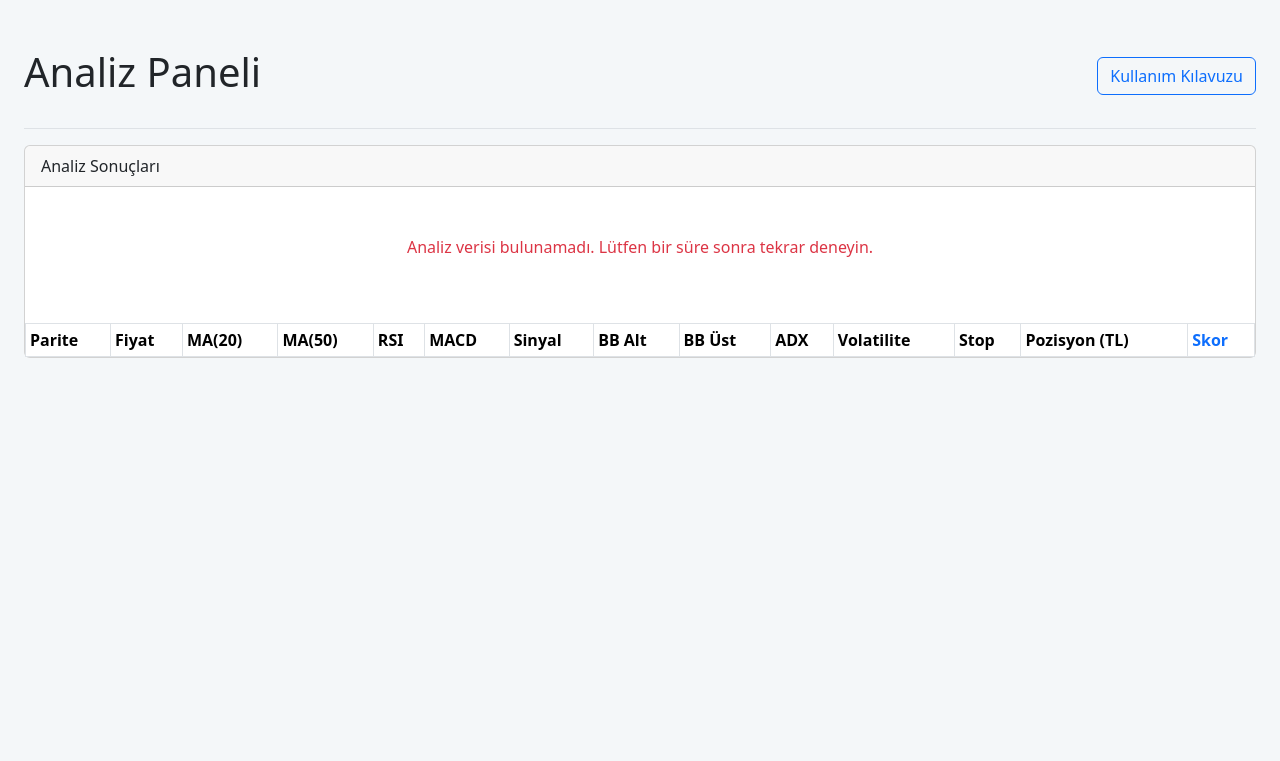
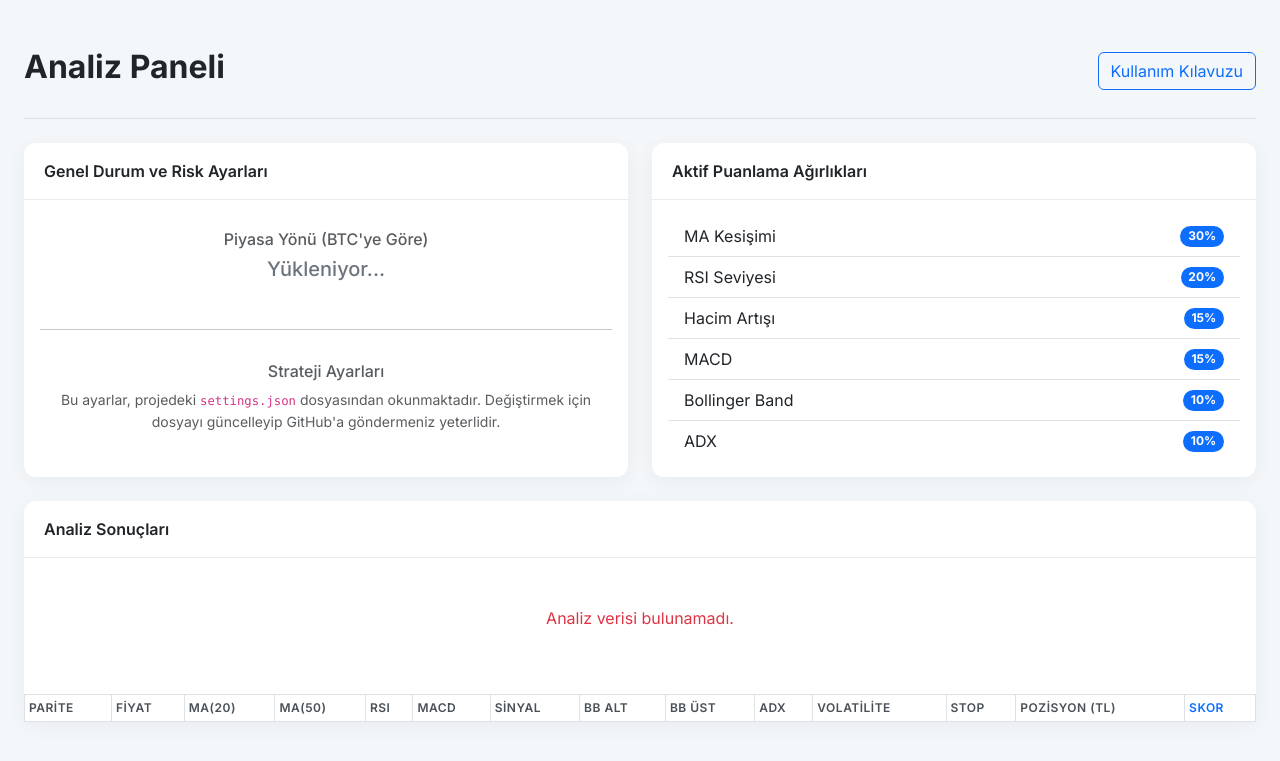
Before and after one commit to Gunebakan06/kripto-analiz-paneli, a Flask app: page / in a window 1280 px wide. Shown: the top 761 px of the page. Run offline with Flask 3, Linux system fonts and the light colour scheme; data that the repository does not hold is empty.

Commit message:
GitHub Actions ve Render mimarisine geçiş

```diff
--- a/templates/dashboard.html
+++ b/templates/dashboard.html
@@ -5,24 +5,113 @@
     <meta name="viewport" content="width=device-width, initial-scale=1.0">
     <title>Dinamik Kripto Analiz Paneli</title>
     <link href="https://cdn.jsdelivr.net/npm/bootstrap@5.3.3/dist/css/bootstrap.min.css" rel="stylesheet">
+    <link rel="preconnect" href="https://fonts.googleapis.com">
+    <link rel="preconnect" href="https://fonts.gstatic.com" crossorigin>
+    <link href="https://fonts.googleapis.com/css2?family=Inter:wght@400;500;600;700&display=swap" rel="stylesheet">
     <style>
-        body { background-color: #f4f7f9; }
-        .main-header { display: flex; justify-content: space-between; align-items: center; padding: 1.5rem 0; margin-bottom: 1rem; border-bottom: 1px solid #dee2e6; }
-        #loading-indicator { display: block; }
-        #error-indicator { display: none; }
+        body {
+            background-color: #f4f7f9;
+            font-family: 'Inter', sans-serif;
+        }
+        .card {
+            border: none;
+            border-radius: 0.75rem;
+            box-shadow: 0 4px 20px rgba(0, 0, 0, 0.05);
+            height: 100%;
+        }
+        .card-header {
+            background-color: transparent;
+            border-bottom: 1px solid #e9ecef;
+            padding: 1rem 1.25rem;
+            font-weight: 600;
+            font-size: 1.0rem;
+            color: #212529;
+        }
+        .table-hover tbody tr:hover {
+            background-color: #eef2f5;
+        }
+        .main-header {
+            display: flex;
+            justify-content: space-between;
+            align-items: center;
+            padding: 1.5rem 0;
+            margin-bottom: 1.5rem;
+            border-bottom: 1px solid #dee2e6;
+        }
+        .main-header h1 {
+            font-weight: 700;
+            font-size: 2rem;
+        }
+        .table thead th {
+            text-align: left;
+            font-size: 0.75rem;
+            font-weight: 600;
+            text-transform: uppercase;
+            letter-spacing: 0.5px;
+            color: #495057;
+            vertical-align: middle;
+        }
+        .table td {
+             font-size: 0.85rem;
+             vertical-align: middle;
+        }
+        .settings-card .card-body {
+            display: flex;
+            flex-direction: column;
+            justify-content: center;
+        }
     </style>
 </head>
 <body>
+
 <div class="container-fluid px-4 py-4">
+
+    <!-- ANA BAŞLIK VE KILAVUZ LİNKİ -->
     <div class="main-header">
         <h1>Analiz Paneli</h1>
         <a href="/guide" class="btn btn-outline-primary">Kullanım Kılavuzu</a>
     </div>
+
+    <!-- KONTROL PANELLERİ (ÜSTTE VE SİMETRİK) -->
+    <div class="row g-4 mb-4">
+        <!-- SOL SÜTUN: Piyasa Durumu ve Risk Yönetimi -->
+        <div class="col-lg-6">
+            <div class="card settings-card">
+                <div class="card-header">Genel Durum ve Risk Ayarları</div>
+                <div class="card-body">
+                    <div class="text-center mb-4">
+                        <h6 class="text-muted">Piyasa Yönü (BTC'ye Göre)</h6>
+                        <div id="market-status-text" class="h5 mt-2 text-secondary">Yükleniyor...</div>
+                    </div>
+                    <hr>
+                    <h6 class="text-muted text-center mt-3">Strateji Ayarları</h6>
+                    <p class="small text-muted text-center">Bu ayarlar, projedeki <code>settings.json</code> dosyasından okunmaktadır. Değiştirmek için dosyayı güncelleyip GitHub'a göndermeniz yeterlidir.</p>
+                </div>
+            </div>
+        </div>
+        <!-- SAĞ SÜTUN: Puanlama Ağırlıkları (Sadece Gösterim) -->
+        <div class="col-lg-6">
+            <div class="card settings-card">
+                <div class="card-header">Aktif Puanlama Ağırlıkları</div>
+                <div class="card-body">
+                    <ul id="weights-list" class="list-group list-group-flush">
+                        <li class="list-group-item d-flex justify-content-between align-items-center">Yükleniyor...</li>
+                    </ul>
+                </div>
+            </div>
+        </div>
+    </div>
+
+    <!-- ANALİZ TABLOSU (TAM GENİŞLİKTE) -->
+    <div class="row">
+        <div class="col-12">
             <div class="card">
-        <div class="card-header">Analiz Sonuçları</div>
+                <div class="card-header">
+                    Analiz Sonuçları
+                </div>
                 <div class="card-body p-0">
                     <div id="loading-indicator" class="text-center p-5"><div class="spinner-border"></div><p class="mt-2">Sonuçlar yükleniyor...</p></div>
-            <div id="error-indicator" class="text-center p-5"><p class="text-danger">Analiz verisi bulunamadı. Lütfen bir süre sonra tekrar deneyin.</p></div>
+                    <div id="error-indicator" style="display: none;" class="text-center p-5"><p class="text-danger">Analiz verisi bulunamadı.</p></div>
                     <div class="table-responsive">
                         <table class="table table-hover table-bordered table-sm m-0">
                             <thead class="text-start">
@@ -31,26 +120,76 @@
                                 </tr>
                             </thead>
                             <tbody id="analysis-table-body" class="text-center align-middle">
-                        <!-- Veriler buraya JavaScript ile eklenecek -->
+                                <!-- Veriler JavaScript ile eklenecek -->
                             </tbody>
                         </table>
                     </div>
                 </div>
             </div>
         </div>
+    </div>
+</div>
+
 <script>
     document.addEventListener('DOMContentLoaded', function() {
+        // Elementleri seçme
         const tbody = document.getElementById('analysis-table-body');
         const loading = document.getElementById('loading-indicator');
         const error = document.getElementById('error-indicator');
+        const marketStatusEl = document.getElementById('market-status-text');
+        const weightsListEl = document.getElementById('weights-list');
 
-        fetch('/get_analysis_data')
+        // Analiz verilerini çekme
+        // DÜZELTME: new URL() kaldırıldı ve göreli yol doğrudan kullanıldı.
+        fetch('results.json?v=' + new Date().getTime())
             .then(response => response.json())
             .then(data => {
                 loading.style.display = 'none';
                 if (data && data.length > 0) {
                     data.sort((a, b) => b.score - a.score);
-                    data.forEach(coin => {
+                    populateTable(data);
+                } else {
+                    error.style.display = 'block';
+                }
+            })
+            .catch(err => {
+                loading.style.display = 'none';
+                error.style.display = 'block';
+                console.error("Analiz verisi çekme hatası:", err);
+            });
+
+        // Ayarları ve Piyasa Durumunu çekmek için app.py'ye yeni bir endpoint eklememiz gerekecek
+        // Şimdilik sadece ayarları göstermek için bir yapı oluşturalım.
+        // Bu, daha sonra geliştirilebilir.
+        // settings.json dosyasını çekip gösterelim:
+        // DÜZELTME: new URL() kaldırıldı ve göreli yol doğrudan kullanıldı.
+        fetch('settings.json')
+             .then(response => response.json())
+             .then(settings => {
+                weightsListEl.innerHTML = ''; // Temizle
+                const weights = {
+                    "MA Kesişimi": settings.weight_ma,
+                    "RSI Seviyesi": settings.weight_rsi,
+                    "Hacim Artışı": settings.weight_volume,
+                    "MACD": settings.weight_macd,
+                    "Bollinger Band": settings.weight_bb,
+                    "ADX": settings.weight_adx,
+                };
+                for(const [key, value] of Object.entries(weights)) {
+                    const li = `<li class="list-group-item d-flex justify-content-between align-items-center">
+                                    ${key}
+                                    <span class="badge bg-primary rounded-pill">${value}%</span>
+                                </li>`;
+                    weightsListEl.innerHTML += li;
+                }
+             })
+             .catch(err => {
+                weightsListEl.innerHTML = '<li class="list-group-item text-danger">Ayar dosyası okunamadı.</li>';
+             });
+
+        function populateTable(coins) {
+            tbody.innerHTML = ''; // Tabloyu temizle
+            coins.forEach(coin => {
                 const score = coin.score || 0;
                 const rowClass = score >= 70 ? 'table-success' : (score >= 40 ? 'table-warning' : '');
                 const row = `
@@ -72,16 +211,9 @@
                     </tr>`;
                 tbody.innerHTML += row;
             });
-                } else {
-                    error.style.display = 'block';
         }
-            })
-            .catch(err => {
-                loading.style.display = 'none';
-                error.style.display = 'block';
-                console.error("Veri çekme hatası:", err);
-            });
     });
 </script>
+
 </body>
 </html>
```
Lines whose indentation alone changed are shown as unchanged.
